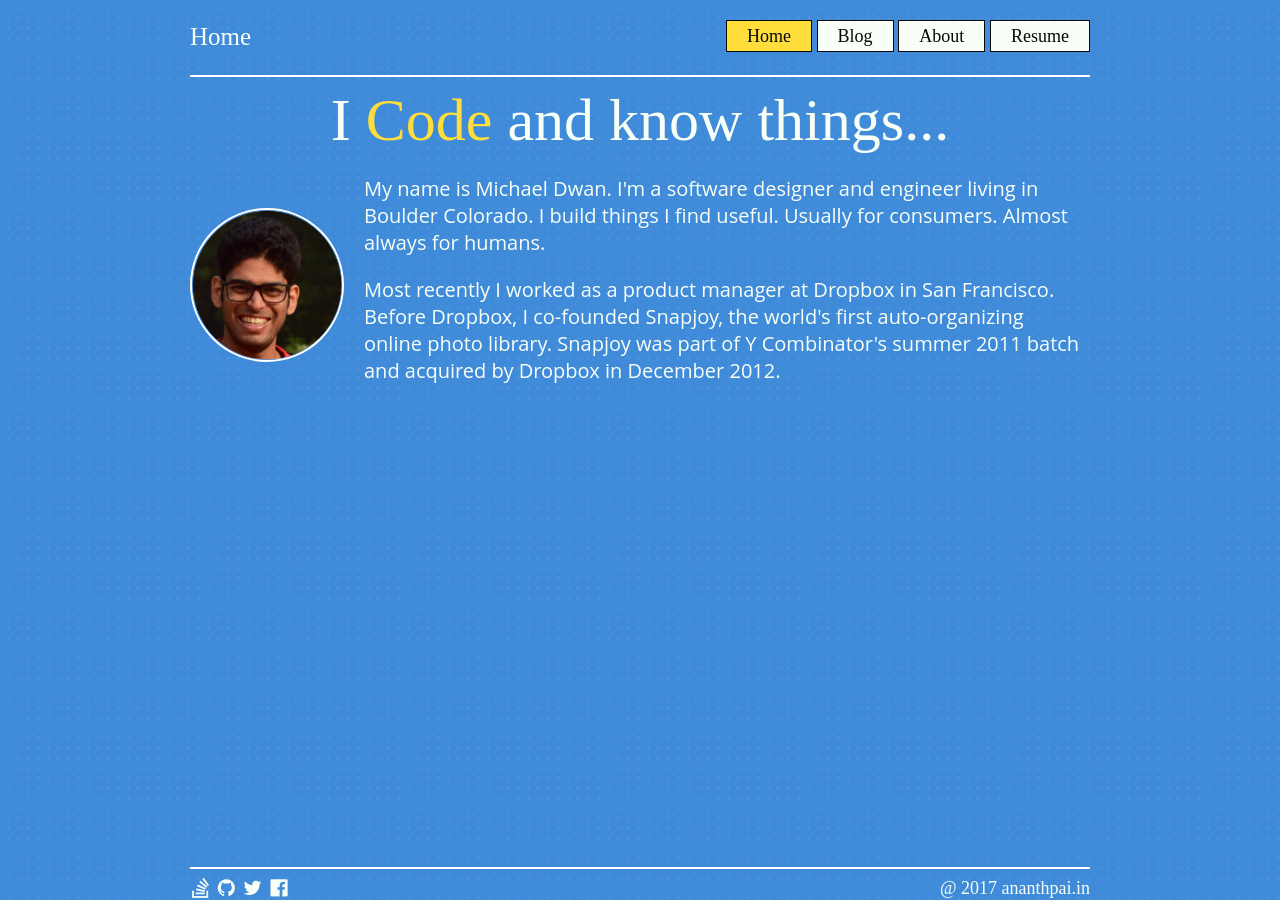
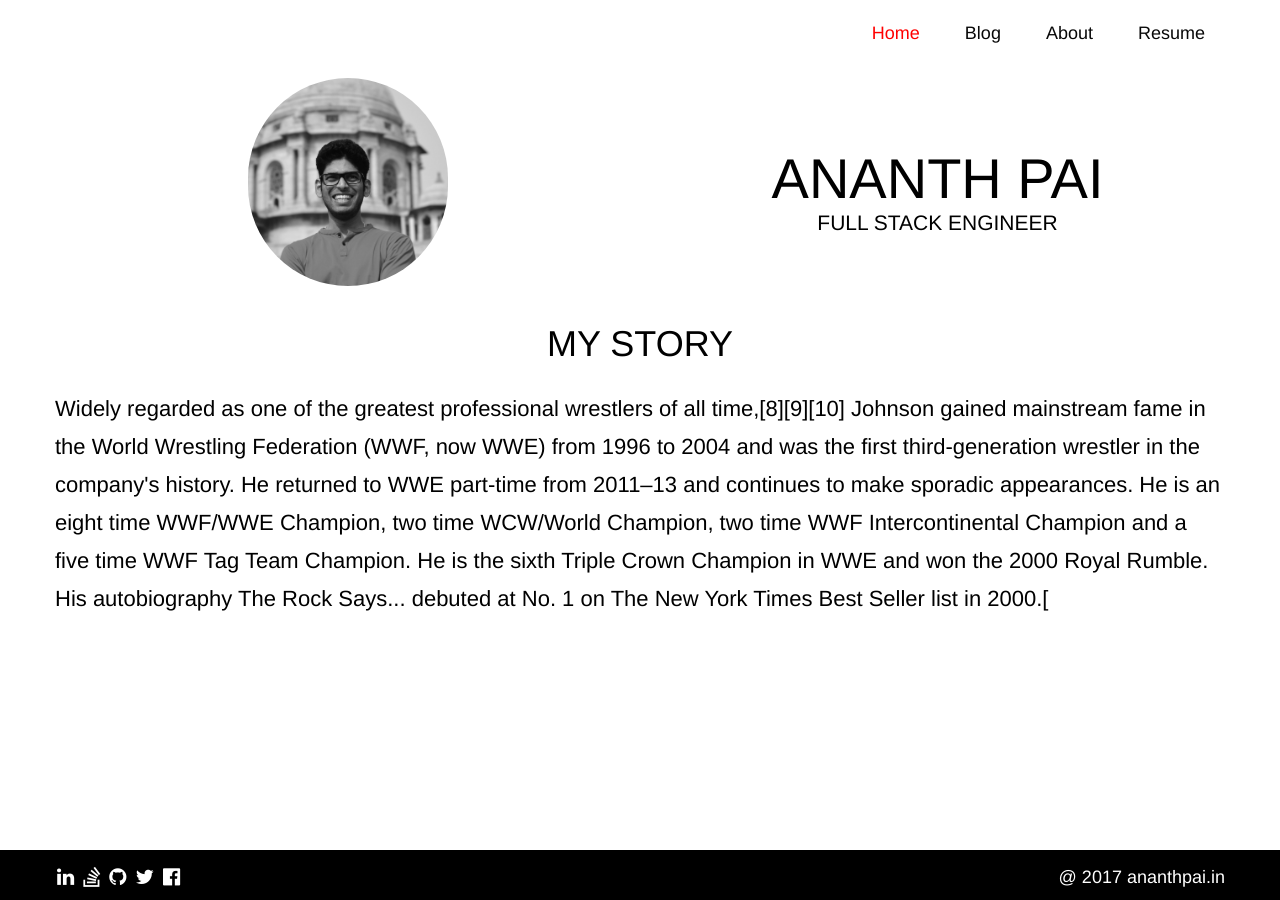
Before and after one commit to ananthtpai/ananthtpai.github.io, a Jekyll site: the page built from index.html, in a window 1280 px wide. Built offline with Jekyll 4.4.1, drawn with Linux system fonts in a browser that asks for light colours; some web fonts are replaced; Markdown is read by kramdown in place of the engine named in the settings.

Commit message:
updated designs for personal site

```diff
--- a/_config.yml
+++ b/_config.yml
@@ -1,3 +1,6 @@
 markdown: redcarpet
 baseurl: /
 exclude: ['CNAME']
+sass:
+     style: compressed
+     sass_dir: css
--- a/_includes/nav.html
+++ b/_includes/nav.html
@@ -1,4 +1,4 @@
-<span class="header-title">Home</span>
+<!-- <span class="header-title">Ananth Pai</span> -->
 <nav class="header-nav">
     <ul>
         <li><a href="{{site.baseurl}}/" class="btn {% if page.url == '/' %}btn-active{% endif %}">Home</a></li>
@@ -7,5 +7,3 @@
         <li><a href="{{site.baseurl}}/resume.html" class="btn {% if page.url == '/resume.html' %}btn-active{% endif %}">Resume</a></li>
     </ul>
 </nav>
-<hr>
-<!-- about, resume, blog, projects -->
--- a/_layouts/default.html
+++ b/_layouts/default.html
@@ -8,14 +8,14 @@
     <link rel="stylesheet" href="{{site.baseurl}}/css/main.css">
 </head>
 <body>
-    <header class="container container-small">
+    <header class="container">
         {% include nav.html%}
     </header>
     {{content}}
     <footer>
-        <div class="container container-small">
-            <hr>
+        <div class="container">
             <span class="footer-social">
+                <span><i class="fa fa-linkedin" aria-hidden="true"></i></span>
                 <span><i class="fa fa-stack-overflow" aria-hidden="true"></i></span>
                 <span><i class="fa fa-github" aria-hidden="true"></i></span>
                 <span><i class="fa fa-twitter" aria-hidden="true"></i></span>
--- a/scss/_config.scss
+++ b/css/_config.scss
@@ -1,9 +1,8 @@
 $baseUrl: "ananthpai.in";
-$font-default: 'Open Sans',sans-serif;
-$font-secondary: 'Bowlby One SC', cursive;
-$default-fontcolor: #fff;
-$default-background-color: #5A4A39;
-$color-white: #fff;
+$font-default: "Helvetica Neue", Helvetica, Arial, sans-serif;;
+$default-fontcolor: #000;
+$default-background-color: #FFF;
+$color-white: #FFF;
 $color-red: #F00;
 $color-yellow: #FF0;
 $color-green: #0F0;
--- a/css/main.css
+++ /dev/null
@@ -1,88 +0,0 @@
-body {
-  background-image: url("/assets/dots.png");
-  background-color: #3f8bd9;
-  color: #F7FFF7;
-  font-size: 18px;
-  font-family: "Open Sans", sans-serif; }
-
-hr {
-  border: 1px solid white; }
-
-footer {
-  position: fixed;
-  width: 100%;
-  margin: 0 auto;
-  bottom: 0;
-  right: 0;
-  text-align: right;
-  font-family: "Bowlby One SC", cursive; }
-  footer .footer-copyright {
-    text-align: right;
-    padding: 5px 0; }
-  footer .footer-social {
-    float: left; }
-    footer .footer-social span {
-      padding: 0 2px; }
-      footer .footer-social span i {
-        font-size: 20px; }
-
-header .header-title {
-  display: inline-block;
-  vertical-align: middle;
-  font-size: 25px;
-  padding: 15px 0;
-  font-family: "Bowlby One SC", cursive; }
-header .header-nav {
-  display: inline-block;
-  vertical-align: middle;
-  float: right;
-  margin: 15px 0; }
-
-#about .about-title {
-  font-size: 60px;
-  text-align: center;
-  font-family: "Bowlby One SC", cursive; }
-#about .image-holder {
-  width: 20%;
-  margin: 10px; }
-  #about .image-holder img {
-    width: 150px;
-    border: 2px solid #fff;
-    border-radius: 88px;
-    margin-top: 53px;
-    float: left; }
-#about .content-holder {
-  width: 80%;
-  display: inline-block;
-  font-size: 20px; }
-
-.container {
-  width: 1170px;
-  padding-left: 15px;
-  padding-right: 15px;
-  margin: 0 auto; }
-
-.container-small {
-  max-width: 900px; }
-
-.btn {
-  border: 1px solid #080808;
-  color: #080808;
-  outline: 0;
-  background-color: #F7FFF7;
-  text-decoration: none;
-  padding: 5px 20px;
-  font-family: "Bowlby One SC", cursive; }
-
-.btn:hover {
-  background-color: #ffdd3a; }
-
-.btn-active {
-  background-color: #ffdd3a; }
-
-ul {
-  margin: 0; }
-  ul li {
-    display: inline-block; }
-
-/*# sourceMappingURL=main.css.map */
--- a/scss/main.scss
+++ b/css/main.scss
@@ -1,9 +1,11 @@
+---
+---
+
 @import 'config';
 
 body {
-    background-image: url("/assets/dots.png");
-    background-color: #3f8bd9;
-    color: #F7FFF7;
+    background-color: $default-background-color;
+    color: $default-fontcolor;
     font-size: 18px;
     font-family: $font-default;
 }
@@ -14,12 +16,18 @@
 
 footer {
     position: fixed;
+    background: black;
+    color: white;
     width: 100%;
     margin: 0 auto;
     bottom: 0;
     right: 0;
     text-align: right;
-    font-family: $font-secondary;
+    height: 50px;
+
+    .container {
+        margin: 17px auto;
+    }
 
     .footer-copyright {
         text-align: right;
@@ -38,12 +46,11 @@
 }
 
 header {
+    height: 60px;
     .header-title {
+        color: red;
         display: inline-block;
         vertical-align: middle;
-        font-size: 25px;
-        padding: 15px 0;
-        font-family: $font-secondary;
     }
 
     .header-nav {
@@ -54,29 +61,63 @@
     }
 }
 
+section {
+    padding: 10px 0;
+}
+
 #about {
-    .about-title {
-        font-size: 60px;
-        text-align: center;
-        font-family: $font-secondary;
+    .about-img-title {
+        white-space: nowrap;
+
+        .about-img {
+            display: inline-block;
+            width: 50%;
+            text-align: center;
+
+            img {
+                width: 200px;
+                border-radius: 150px;
+            }
+        }
+
+        .about-title {
+            width: 50%;
+            display: inline-block;
+            text-align: center;
+            text-transform: uppercase;
+            vertical-align: top;
+            margin: 68px 0;
+
+            .about-name {
+                font-size: 56px;
+
+            }
+
+            .about-designation {
+                font-size: 21px;
+            }
+        }
     }
 
-    .image-holder {
-        width: 20%;
-        margin: 10px;
-        img {
-            width: 150px;
-            border: 2px solid #fff;
-            border-radius: 88px;
-            margin-top: 53px;
-            float: left;
-        }
-    }
 
     .content-holder {
         width: 80%;
         display: inline-block;
         font-size: 20px;
+    }
+}
+
+#my-story {
+    .title {
+        font-size: 36px;
+        text-transform: uppercase;
+        text-align: center;
+    }
+
+    .excerpt {
+        margin-top: 25px;
+        font-size: 22px;
+        line-height: 38px;
     }
 }
 
@@ -93,21 +134,15 @@
 }
 
 .btn {
-    border: 1px solid#080808;
     color: #080808;
     outline: 0;
-    background-color: #F7FFF7;
     text-decoration: none;
     padding: 5px 20px;
-    font-family: $font-secondary;
-}
-
-.btn:hover {
-    background-color: #ffdd3a;
+    cursor: pointer;
 }
 
 .btn-active {
-    background-color: #ffdd3a;
+    color: red;
 }
 
 ul {
--- a/index.html
+++ b/index.html
@@ -1,17 +1,20 @@
 ---
 layout: default
 ---
-<section id="about" class="container container-small">
-    <div class="about-title">
-        I <span style="color:#ffdd3a;">Code</span> and know things...
-    </div>
-    <div>
-        <span class="image-holder">
-            <img src="/assets/test.png"/>
+<section id="about" class="container">
+    <div class="about-img-title">
+        <span class="about-img">
+            <img src="assets/profile.jpg"></img>
         </span>
-        <span class="content-holder">
-            <p>My name is Michael Dwan. I'm a software designer and engineer living in Boulder Colorado. I build things I find useful. Usually for consumers. Almost always for humans.</p>
-            <p>Most recently I worked as a product manager at Dropbox in San Francisco. Before Dropbox, I co-founded Snapjoy, the world's first auto-organizing online photo library. Snapjoy was part of Y Combinator's summer 2011 batch and acquired by Dropbox in December 2012.</p>
+        <span class="about-title">
+            <div class="about-name">Ananth Pai</div>
+            <div class="about-designation">Full Stack Engineer</div>
         </span>
     </div>
 </section>
+<section id="my-story" class="container">
+    <div class="title">My Story</div>
+    <div class="excerpt">
+        Widely regarded as one of the greatest professional wrestlers of all time,[8][9][10] Johnson gained mainstream fame in the World Wrestling Federation (WWF, now WWE) from 1996 to 2004 and was the first third-generation wrestler in the company's history. He returned to WWE part-time from 2011–13 and continues to make sporadic appearances. He is an eight time WWF/WWE Champion, two time WCW/World Champion, two time WWF Intercontinental Champion and a five time WWF Tag Team Champion. He is the sixth Triple Crown Champion in WWE and won the 2000 Royal Rumble. His autobiography The Rock Says... debuted at No. 1 on The New York Times Best Seller list in 2000.[
+    </div>
+</section>
```
Also changed, not shown: assets/profile.jpg (added), assets/test.png (deleted), 1 other file.
